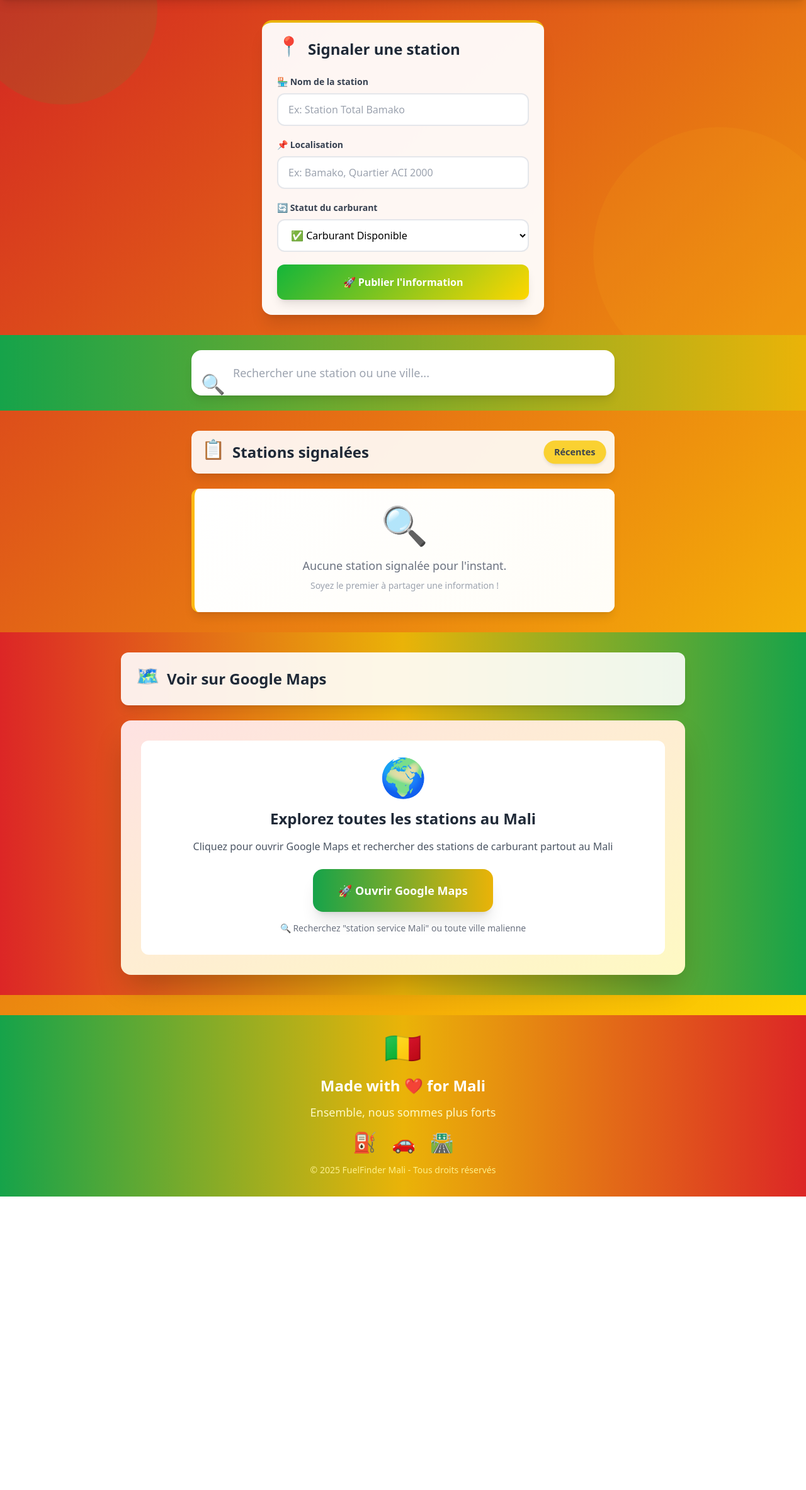
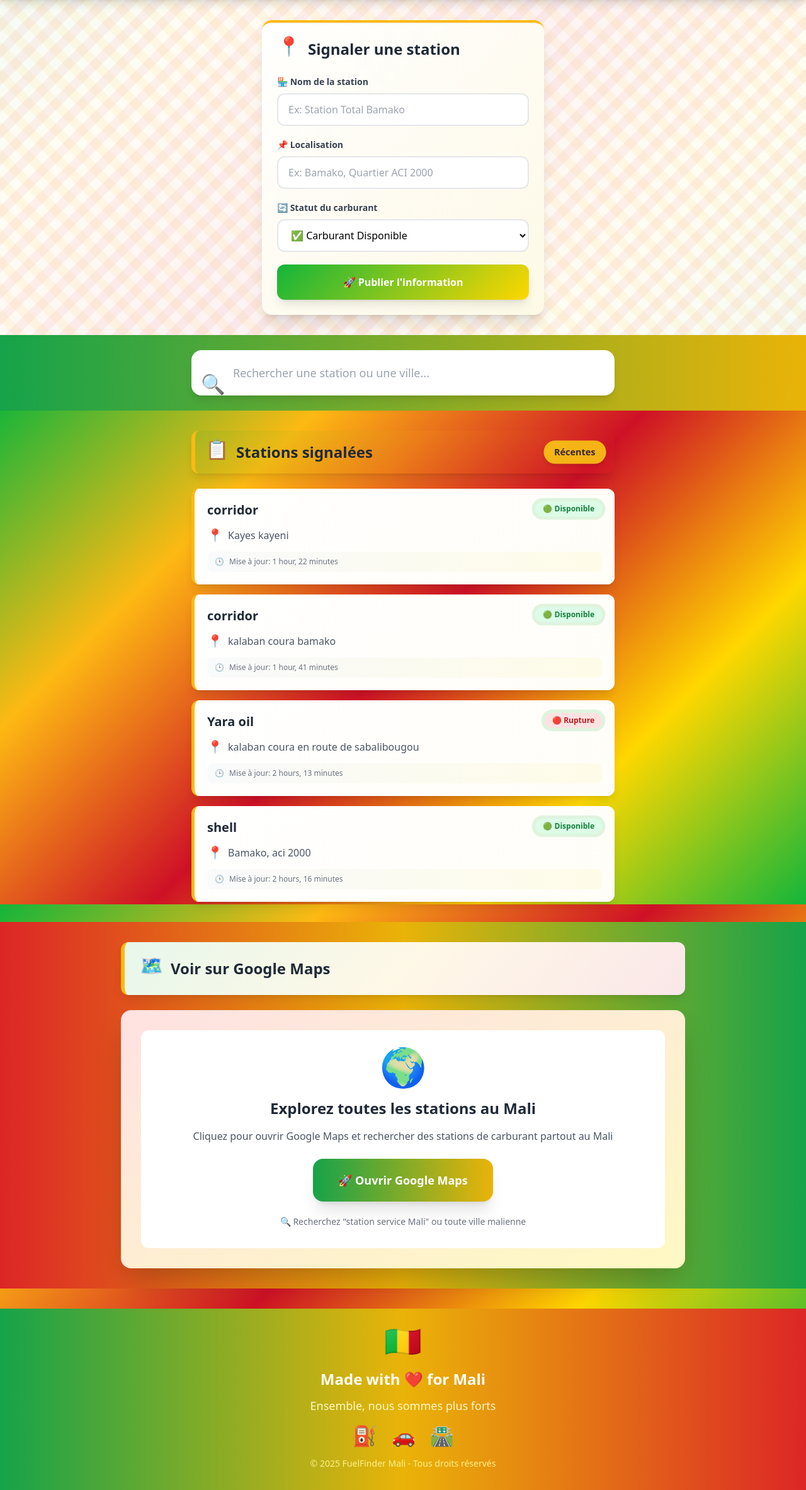
Before and after one commit to tidiani-max/fuelfinder_mali, a Django app: page / in a window 1280 px wide. Shown: the part 164-2530 px from the top of the page at 63% size. Before the commit the page ends 2064 px from the top, so only its background shows below. Run offline with Django 5.2, Linux system fonts and the light colour scheme; data comes from the database, SQL or seed files in the repository; some libraries are stand-ins or nearby versions.

Commit message:
Update home.html

```diff
--- a/main/templates/home.html
+++ b/main/templates/home.html
@@ -22,6 +22,7 @@
     <meta property="og:type" content="website">
     <meta property="og:url" content="https://fuelfindermali-production.up.railway.app">
     <meta property="og:image" content="https://fuelfindermali-production.up.railway.app/logo.png">
+    <meta property="og:locale" content="fr_FR">
 
     <!-- Twitter Card Meta Tags -->
     <meta name="twitter:card" content="summary_large_image">
@@ -43,6 +44,8 @@
             background: linear-gradient(135deg, #14B53A 0%, #FDB913 25%, #CE1126 50%, #FFD700 75%, #14B53A 100%);
             background-size: 400% 400%;
             animation: gradientShift 15s ease infinite;
+            min-height: 100vh;
+            background-attachment: fixed;
         }
 
         @keyframes gradientShift {
@@ -83,11 +86,36 @@
         .btn-mali {
             background: linear-gradient(135deg, var(--mali-green) 0%, var(--mali-yellow) 100%);
             transition: all 0.3s ease;
+            position: relative;
+            overflow: hidden;
+        }
+
+        .btn-mali::before {
+            content: '';
+            position: absolute;
+            top: 50%;
+            left: 50%;
+            width: 0;
+            height: 0;
+            border-radius: 50%;
+            background: rgba(255, 255, 255, 0.3);
+            transform: translate(-50%, -50%);
+            transition: width 0.6s, height 0.6s;
+        }
+
+        .btn-mali:hover::before {
+            width: 300px;
+            height: 300px;
         }
 
         .btn-mali:hover {
             transform: scale(1.05);
             box-shadow: 0 8px 25px rgba(20, 181, 58, 0.4);
+        }
+
+        .search-glow:focus {
+            box-shadow: 0 0 0 4px rgba(251, 185, 19, 0.4), 0 0 20px rgba(251, 185, 19, 0.3);
+            transform: scale(1.02);
         }
 
         .bg-shape {
@@ -116,6 +144,15 @@
             animation: float2 25s ease-in-out infinite;
         }
 
+        .shape-3 {
+            width: 250px;
+            height: 250px;
+            background: var(--mali-red);
+            top: 50%;
+            right: 10%;
+            animation: float3 30s ease-in-out infinite;
+        }
+
         @keyframes float1 {
             0%, 100% { transform: translate(0, 0) rotate(0deg); }
             33% { transform: translate(100px, -50px) rotate(120deg); }
@@ -128,9 +165,57 @@
             66% { transform: translate(100px, -100px) rotate(240deg); }
         }
 
+        @keyframes float3 {
+            0%, 100% { transform: translate(0, 0) scale(1); }
+            50% { transform: translate(-100px, 100px) scale(1.2); }
+        }
+
         @keyframes fadeIn {
             from { opacity: 0; transform: scale(0.9); }
             to { opacity: 1; transform: scale(1); }
+        }
+
+        .status-badge {
+            animation: fadeIn 0.5s ease-in, statusPulse 2s ease-in-out infinite;
+        }
+
+        @keyframes statusPulse {
+            0%, 100% { box-shadow: 0 0 0 0 rgba(20, 181, 58, 0.4); }
+            50% { box-shadow: 0 0 0 8px rgba(20, 181, 58, 0); }
+        }
+
+        .pattern-bg {
+            background-image: repeating-linear-gradient(45deg, transparent, transparent 15px, rgba(251, 185, 19, 0.08) 15px, rgba(251, 185, 19, 0.08) 30px),
+                              repeating-linear-gradient(-45deg, transparent, transparent 15px, rgba(206, 17, 38, 0.05) 15px, rgba(206, 17, 38, 0.05) 30px);
+            background-color: rgba(255, 255, 255, 0.95);
+        }
+
+        .form-container {
+            background: linear-gradient(135deg, rgba(255,255,255,0.95) 0%, rgba(253,249,230,0.95) 100%);
+            backdrop-filter: blur(10px);
+        }
+
+        .section-header {
+            background: linear-gradient(135deg, rgba(20, 181, 58, 0.1) 0%, rgba(251, 185, 19, 0.1) 50%, rgba(206, 17, 38, 0.1) 100%);
+            border-left: 6px solid var(--mali-gold);
+            backdrop-filter: blur(5px);
+        }
+
+        input, select {
+            transition: all 0.3s ease;
+        }
+
+        input:focus, select:focus {
+            transform: translateY(-2px);
+        }
+
+        @media (max-width: 640px) {
+            .station-card {
+                margin-bottom: 1rem;
+            }
+            h1 {
+                font-size: 1.75rem !important;
+            }
         }
     </style>
 
@@ -144,6 +229,7 @@
         "description": "FuelFinder Mali – trouvez et signalez les stations-service disponibles au Mali en temps réel.",
         "applicationCategory": "Utility",
         "operatingSystem": "Web",
+        "inLanguage": "fr-FR",
         "offers": {
             "@type": "Offer",
             "price": "0",
@@ -156,10 +242,16 @@
         "provider": {
             "@type": "Organization",
             "name": "FuelFinder Mali",
+            "url": "https://fuelfindermali-production.up.railway.app",
             "sameAs": [
                 "https://www.facebook.com/FuelFinderMali",
                 "https://www.linkedin.com/company/fuelfinder-mali/"
             ]
+        },
+        "potentialAction": {
+            "@type": "SearchAction",
+            "target": "https://fuelfindermali-production.up.railway.app?q={search_term_string}",
+            "query-input": "required name=search_term_string"
         }
     }
     </script>
@@ -169,6 +261,7 @@
     <!-- Animated background shapes -->
     <div class="bg-shape shape-1"></div>
     <div class="bg-shape shape-2"></div>
+    <div class="bg-shape shape-3"></div>
 
     <!-- Header -->
     <header class="bg-gradient-to-r from-green-600 via-yellow-500 to-red-600 shadow-lg py-6 px-4 sticky top-0 z-50">
@@ -187,14 +280,15 @@
     </header>
 
     <!-- Add Station Form -->
-    <section class="py-8 px-4 relative z-10">
+    <section class="py-8 px-4 pattern-bg relative z-10">
         <div class="container mx-auto max-w-md">
-            <div class="bg-white bg-opacity-95 rounded-2xl shadow-xl p-6 border-t-4 border-yellow-500">
+            <div class="form-container rounded-2xl shadow-xl p-6 border-t-4" style="border-color: var(--mali-gold);">
                 <h2 class="text-2xl font-bold text-gray-800 mb-6 flex items-center">
                     <span class="text-3xl mr-3 floating-animation">📍</span>
                     Signaler une station
                 </h2>
-                <form class="space-y-5" id="stationForm">
+                <form class="space-y-5" method="POST" action="">
+                    {% csrf_token %}
                     <div>
                         <label for="station-name" class="block text-sm font-bold text-gray-700 mb-2">
                             🏪 Nom de la station
@@ -236,9 +330,9 @@
                     </div>
                     <button
                         type="submit"
-                        class="w-full btn-mali text-white font-bold py-4 px-6 rounded-xl shadow-lg"
+                        class="w-full btn-mali text-white font-bold py-4 px-6 rounded-xl shadow-lg relative z-10"
                     >
-                        🚀 Publier l'information
+                        <span class="relative z-10">🚀 Publier l'information</span>
                     </button>
                 </form>
             </div>
@@ -254,7 +348,7 @@
                     type="text"
                     id="search-station"
                     placeholder="Rechercher une station ou une ville..."
-                    class="w-full pl-16 pr-4 py-5 border-2 border-white rounded-2xl focus:outline-none text-lg shadow-lg bg-white transition-all"
+                    class="w-full pl-16 pr-4 py-5 border-2 border-white rounded-2xl focus:outline-none search-glow text-lg shadow-lg bg-white transition-all"
                     aria-label="Rechercher une station"
                 >
             </div>
@@ -264,7 +358,7 @@
     <!-- Stations List -->
     <section class="py-8 px-4 relative z-10">
         <div class="container mx-auto max-w-2xl">
-            <div class="bg-white bg-opacity-90 rounded-xl p-4 shadow-lg mb-6 border-l-6 border-yellow-500">
+            <div class="section-header rounded-xl p-4 shadow-lg mb-6">
                 <h2 class="text-2xl font-bold text-gray-800 flex items-center">
                     <span class="text-3xl mr-3 floating-animation">📋</span>
                     Stations signalées
@@ -274,12 +368,34 @@
                 </h2>
             </div>
             <div id="stations-list" class="space-y-4">
-                <!-- Stations will be loaded here -->
+                {% for station in stations %}
+                <div class="station-card bg-white p-5 rounded-xl shadow-lg">
+                    <div class="flex justify-between items-start mb-3">
+                        <h3 class="font-bold text-xl text-gray-800">{{ station.name }}</h3>
+                        <span class="status-badge inline-flex items-center px-3 py-1 rounded-full text-xs font-bold {% if station.status == 'disponible' %}bg-green-100 text-green-700{% else %}bg-red-100 text-red-700{% endif %}">
+                            {% if station.status == 'disponible' %}
+                                🟢 Disponible
+                            {% else %}
+                                🔴 Rupture
+                            {% endif %}
+                        </span>
+                    </div>
+                    <p class="text-gray-600 mb-3 flex items-center">
+                        <span class="text-xl mr-2">📍</span>
+                        {{ station.location }}
+                    </p>
+                    <div class="flex items-center text-xs text-gray-500 bg-gradient-to-r from-gray-50 to-yellow-50 px-3 py-2 rounded-lg">
+                        <span class="mr-2">🕒</span>
+                        Mise à jour: {{ station.created_at|timesince }}
+                    </div>
+                </div>
+                {% empty %}
                 <div class="bg-white p-8 rounded-xl text-center shadow-lg station-card">
                     <span class="text-6xl mb-4 block floating-animation">🔍</span>
                     <p class="text-gray-500 text-lg">Aucune station signalée pour l'instant.</p>
                     <p class="text-gray-400 text-sm mt-2">Soyez le premier à partager une information !</p>
                 </div>
+                {% endfor %}
             </div>
         </div>
     </section>
@@ -287,13 +403,13 @@
     <!-- Google Maps Section -->
     <section class="py-8 px-4 bg-gradient-to-r from-red-600 via-yellow-500 to-green-600 relative z-10">
         <div class="container mx-auto max-w-4xl">
-            <div class="bg-white bg-opacity-90 rounded-xl p-6 shadow-lg mb-6 border-l-6 border-yellow-500">
+            <div class="section-header rounded-xl p-6 shadow-lg mb-6 bg-white">
                 <h2 class="text-2xl font-bold text-gray-800 flex items-center">
                     <span class="text-3xl mr-3 floating-animation">🗺️</span>
                     Voir sur Google Maps
                 </h2>
             </div>
-            <div class="bg-gradient-to-br from-red-100 to-yellow-100 rounded-2xl shadow-2xl overflow-hidden p-8 text-center hover:scale-105 transition-all">
+            <div class="bg-gradient-to-br from-red-100 to-yellow-100 rounded-2xl shadow-2xl overflow-hidden p-8 text-center hover:scale-105 transition-all duration-300">
                 <div class="bg-white rounded-xl p-8">
                     <div class="text-6xl mb-4 floating-animation">🌍</div>
                     <h3 class="text-2xl font-bold text-gray-800 mb-4">Explorez toutes les stations au Mali</h3>
@@ -302,9 +418,10 @@
                         href="https://www.google.com/maps/search/station+service/@17.5707,-3.9962,6z"
                         target="_blank"
                         rel="noopener noreferrer"
-                        class="inline-block bg-gradient-to-r from-green-600 to-yellow-500 text-white font-bold py-5 px-10 rounded-2xl shadow-xl text-lg hover:scale-110 transition-all"
+                        class="inline-block bg-gradient-to-r from-green-600 to-yellow-500 text-white font-bold py-5 px-10 rounded-2xl shadow-xl text-lg hover:scale-110 transition-all duration-300 relative overflow-hidden"
+                        style="position: relative;"
                     >
-                        <span class="flex items-center justify-center">
+                        <span class="relative z-10 flex items-center justify-center">
                             🚀 Ouvrir Google Maps
                         </span>
                     </a>
@@ -332,119 +449,71 @@
     </footer>
 
     <script>
-        // Sample station data
-        const stations = [];
+        // Search functionality with Django template content
+        const searchInput = document.getElementById('search-station');
+        if (searchInput) {
+            searchInput.addEventListener('input', function() {
+                const filter = this.value.toLowerCase();
+                const stationCards = document.querySelectorAll('#stations-list > div');
 
-        // Form submission handler
-        const form = document.getElementById('stationForm');
-        form.addEventListener('submit', function(e) {
-            e.preventDefault();
+                stationCards.forEach(card => {
+                    const name = card.querySelector('h3')?.innerText.toLowerCase() || '';
+                    const location = card.querySelector('p')?.innerText.toLowerCase() || '';
 
-            const name = document.getElementById('station-name').value;
-            const location = document.getElementById('location').value;
-            const status = document.getElementById('status').value;
+                    if(name.includes(filter) || location.includes(filter)) {
+                        card.style.display = '';
+                        card.style.animation = 'fadeIn 0.5s ease-in';
+                    } else {
+                        card.style.display = 'none';
+                    }
+                });
+            });
+        }
 
-            const station = {
-                name: name,
-                location: location,
-                status: status,
-                created_at: new Date()
-            };
+        // Form submission feedback
+        const form = document.querySelector('form');
+        if (form) {
+            form.addEventListener('submit', function(e) {
+                const button = this.querySelector('button[type="submit"]');
+                const originalHTML = button.innerHTML;
+                button.innerHTML = '<span class="relative z-10">⏳ Publication en cours...</span>';
+                button.disabled = true;
 
-            stations.unshift(station);
-            renderStations(stations);
+                // Re-enable after 3 seconds if form doesn't submit
+                setTimeout(() => {
+                    button.innerHTML = originalHTML;
+                    button.disabled = false;
+                }, 3000);
+            });
+        }
 
-            // Reset form
-            form.reset();
-
-            // Show success message
-            const button = form.querySelector('button[type="submit"]');
-            const originalText = button.innerHTML;
-            button.innerHTML = '✅ Publié avec succès !';
-            button.style.background = 'linear-gradient(135deg, #14B53A 0%, #14B53A 100%)';
-
-            setTimeout(() => {
-                button.innerHTML = originalText;
-                button.style.background = '';
-            }, 2000);
+        // Smooth scroll for anchor links
+        document.querySelectorAll('a[href^="#"]').forEach(anchor => {
+            anchor.addEventListener('click', function (e) {
+                e.preventDefault();
+                const target = document.querySelector(this.getAttribute('href'));
+                if (target) {
+                    target.scrollIntoView({
+                        behavior: 'smooth',
+                        block: 'start'
+                    });
+                }
+            });
         });
 
-        // Render stations
-        function renderStations(stationList) {
-            const container = document.getElementById('stations-list');
-
-            if (stationList.length === 0) {
-                container.innerHTML = `
-                    <div class="bg-white p-8 rounded-xl text-center shadow-lg station-card">
-                        <span class="text-6xl mb-4 block floating-animation">🔍</span>
-                        <p class="text-gray-500 text-lg">Aucune station signalée pour l'instant.</p>
-                        <p class="text-gray-400 text-sm mt-2">Soyez le premier à partager une information !</p>
-                    </div>
-                `;
-                return;
-            }
-
-            container.innerHTML = stationList.map(station => {
-                const timeSince = getTimeSince(station.created_at);
-                const statusClass = station.status === 'disponible' ? 'bg-green-100 text-green-700' : 'bg-red-100 text-red-700';
-                const statusText = station.status === 'disponible' ? '🟢 Disponible' : '🔴 Rupture';
-
-                return `
-                    <div class="station-card bg-white p-5 rounded-xl shadow-lg">
-                        <div class="flex justify-between items-start mb-3">
-                            <h3 class="font-bold text-xl text-gray-800">${station.name}</h3>
-                            <span class="inline-flex items-center px-3 py-1 rounded-full text-xs font-bold ${statusClass}">
-                                ${statusText}
-                            </span>
-                        </div>
-                        <p class="text-gray-600 mb-3 flex items-center">
-                            <span class="text-xl mr-2">📍</span>
-                            ${station.location}
-                        </p>
-                        <div class="flex items-center text-xs text-gray-500 bg-gradient-to-r from-gray-50 to-yellow-50 px-3 py-2 rounded-lg">
-                            <span class="mr-2">🕒</span>
-                            Mise à jour: ${timeSince}
-                        </div>
-                    </div>
-                `;
-            }).join('');
-        }
-
-        // Time since helper
-        function getTimeSince(date) {
-            const seconds = Math.floor((new Date() - date) / 1000);
-
-            let interval = seconds / 31536000;
-            if (interval > 1) return Math.floor(interval) + " an(s)";
-
-            interval = seconds / 2592000;
-            if (interval > 1) return Math.floor(interval) + " mois";
-
-            interval = seconds / 86400;
-            if (interval > 1) return Math.floor(interval) + " jour(s)";
-
-            interval = seconds / 3600;
-            if (interval > 1) return Math.floor(interval) + " heure(s)";
-
-            interval = seconds / 60;
-            if (interval > 1) return Math.floor(interval) + " minute(s)";
-
-            return "à l'instant";
-        }
-
-        // Search functionality
-        const searchInput = document.getElementById('search-station');
-        searchInput.addEventListener('input', function() {
-            const filter = this.value.toLowerCase();
-            const filteredStations = stations.filter(station => {
-                return station.name.toLowerCase().includes(filter) ||
-                       station.location.toLowerCase().includes(filter);
+        // Add entrance animation to station cards on load
+        document.addEventListener('DOMContentLoaded', function() {
+            const cards = document.querySelectorAll('.station-card');
+            cards.forEach((card, index) => {
+                card.style.opacity = '0';
+                card.style.transform = 'translateY(20px)';
+                setTimeout(() => {
+                    card.style.transition = 'all 0.5s ease';
+                    card.style.opacity = '1';
+                    card.style.transform = 'translateY(0)';
+                }, index * 100);
             });
-            renderStations(filteredStations);
         });
-
-        // Initial render
-        renderStations(stations);
     </script>
 </body>
 </html>
```
